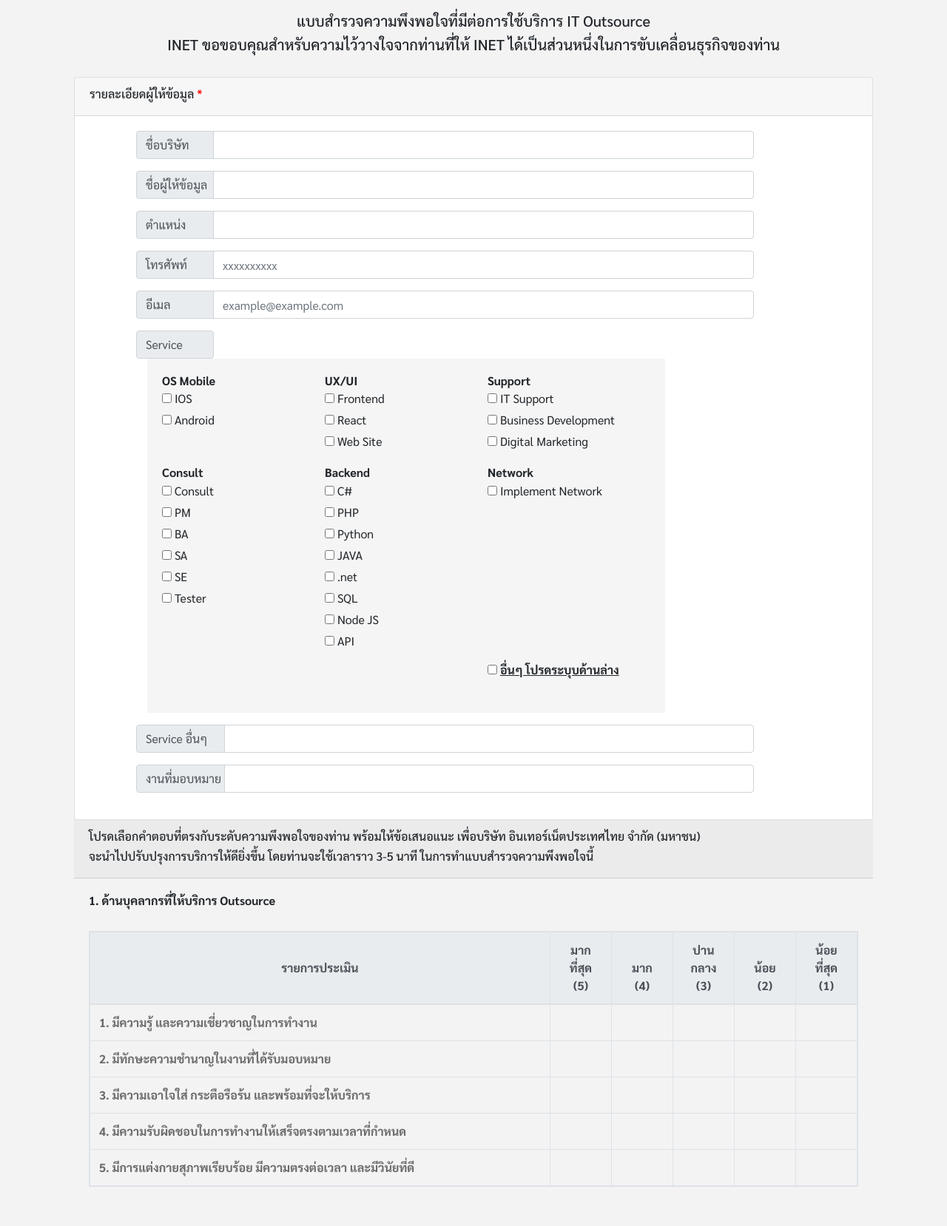
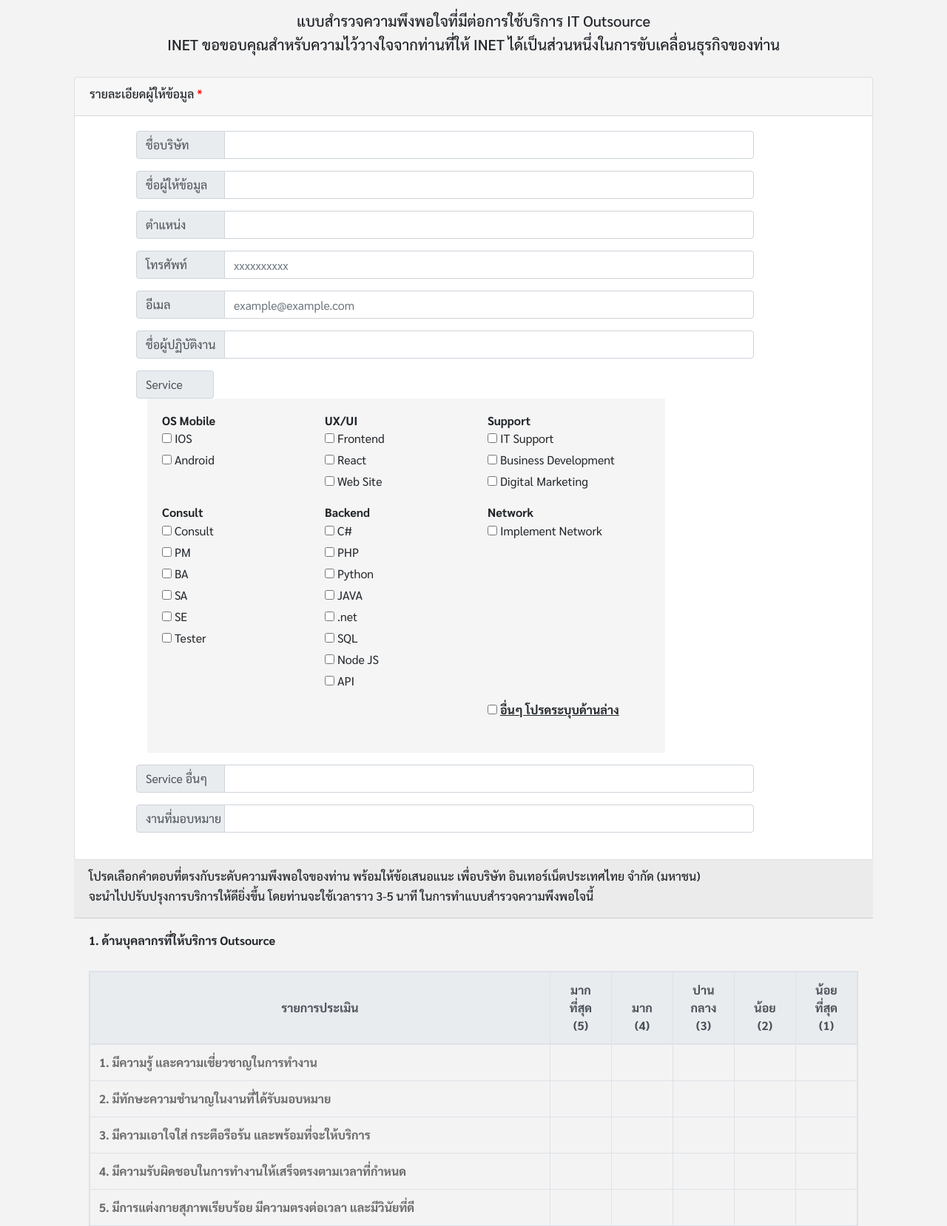
Before and after one commit to watsayod/sqa_custmer_v3, a PHP site: page / in a window 1280 px wide. Shown: the part 70-1728 px from the top of the page at 74% size. Run offline with PHP 8.4, Linux system fonts and the light colour scheme; some libraries are stand-ins or nearby versions.

Commit message:
Add Customer Employee

```diff
--- a/admin_page.php
+++ b/admin_page.php
@@ -49,6 +49,7 @@ include('configdb.php');
         <td>ตำแหน่ง</td>
         <td>โทรศัพท์</td>
         <td>อีเมล</td>
+        <td>ชื่อผู้ปฏิบัติงาน</td>
         <td>Service</td>
         <td>Service อื่นๆ</td>
         <td>Project ที่มอบหมาย</td>
@@ -80,6 +81,7 @@ include('configdb.php');
         echo "<td>" . $row["customer_position"] .  "</td> ";
         echo "<td>" . $row["customer_telephone"] .  "</td> ";
         echo "<td>" . $row["customer_email"] .  "</td> ";
+        echo "<td>" . $row["customer_employee"] .  "</td> ";
         echo "<td>" . $row["customer_service"] . "</td> ";
         echo "<td>" . $row["customer_service_a"] . "</td> ";
         echo "<td>" . $row["customer_project"] . "</td> ";
--- a/exportExcel.php
+++ b/exportExcel.php
@@ -23,6 +23,7 @@ echo '  <tr>
             <td>ตำแหน่ง</td>
             <td>เบอร์โทรศัพท์</td>
             <td>Email</td>
+            <td>ชื่อผู้ปฏิบัติการ</td>
             <td>Service</td>
             <td>Serviceอื่นๆ</td>
             <td>Project ที่มอบหมาย</td>
@@ -51,6 +52,7 @@ while ($row = $res->fetch_array()) {
                 <td>' . $row['customer_position'] . '</td>
                 <td>' . $row['customer_telephone'] . '</td>
                 <td>' . $row['customer_email'] . '</td>
+                <td>' . $row['customer_employee'] . '</td>
                 <td>' . $row['customer_service'] . '</td>
                 <td>' . $row['customer_service_a'] . '</td>
                 <td>' . $row['customer_project'] . '</td>
--- a/head.php
+++ b/head.php
@@ -6,7 +6,6 @@
   <title>SQA Customer</title>
 
   <!-- Font -->
-  <!-- <link href="https://fonts.googleapis.com/css?family=Kanit:100,100i,200,200i,300,300i,400,400i,500,500i,600,600i,700,700i,800,800i,900,900i&amp;subset=latin-ext,thai" rel="stylesheet"> -->
   <link href="https://fonts.googleapis.com/css?family=Sarabun:100,100i,200,200i,300,300i,400,400i,500,500i,600,600i,700,700i,800,800i&display=swap&subset=thai" rel="stylesheet">
 
 
@@ -28,7 +27,6 @@
   <style>
 
     body {
-      /* font-family: 'Kanit', sans-serif; */
       font-family: 'Sarabun', sans-serif;
       background-color: #f3f3f4;
       text-align: justify;
--- a/index.php
+++ b/index.php
@@ -30,7 +30,7 @@
             <div class="col-sm-10">
               <div class="input-group mx-sm-5 mb-3">
                 <div class="input-group-prepend">
-                  <span style="width: 105px;" class="input-group-text" id="inputGroup-sizing-default">ชื่อบริษัท</span>
+                  <span style="width: 120px;" class="input-group-text" id="inputGroup-sizing-default">ชื่อบริษัท</span>
                 </div>
                 <input type="text" class="form-control" id="company_name" name="company_name" aria-label="Sizing example input" aria-describedby="inputGroup-sizing-default" required>
               </div>
@@ -38,7 +38,7 @@
             <div class="col-sm-10">
               <div class="input-group mx-sm-5 mb-3">
                 <div class="input-group-prepend">
-                  <span style="width: 105px;" class="input-group-text" id="inputGroup-sizing-default">ชื่อผู้ให้ข้อมูล</span>
+                  <span style="width: 120px;" class="input-group-text" id="inputGroup-sizing-default">ชื่อผู้ให้ข้อมูล</span>
                 </div>
                 <input type="text" class="form-control" id="customer_name" name="customer_name" aria-label="Sizing example input" aria-describedby="inputGroup-sizing-default" required>
               </div>
@@ -46,7 +46,7 @@
             <div class="col-sm-10">
               <div class="input-group mx-sm-5 mb-3">
                 <div class="input-group-prepend">
-                  <span style="width: 105px;" class="input-group-text" id="inputGroup-sizing-default">ตำแหน่ง</span>
+                  <span style="width: 120px;" class="input-group-text" id="inputGroup-sizing-default">ตำแหน่ง</span>
                 </div>
                 <input type="text" class="form-control" id="customer_position" name="customer_position" aria-label="Sizing example input" aria-describedby="inputGroup-sizing-default" >
               </div>
@@ -54,7 +54,7 @@
             <div class="col-sm-10">
               <div class="input-group mx-sm-5 mb-3">
                 <div class="input-group-prepend">
-                  <span style="width: 105px;" class="input-group-text" id="inputGroup-sizing-default">โทรศัพท์</span>
+                  <span style="width: 120px;" class="input-group-text" id="inputGroup-sizing-default">โทรศัพท์</span>
                 </div>
                 <input type="tel" class="form-control" id="customer_telephone" name="customer_telephone" aria-label="Sizing example input" aria-describedby="inputGroup-sizing-default" placeholder="xxxxxxxxxx" pattern="[0-9]{3}[0-9]{3}[0-9]{4}" maxlength="10" title="กรุณากรอกเบอร์โทรศัพท์ให้ถูกต้อง" required>
               </div>
@@ -62,9 +62,17 @@
             <div class="col-sm-10">
               <div class="input-group mx-sm-5 mb-3">
                 <div class="input-group-prepend">
-                  <span style="width: 105px;" class="input-group-text" id="inputGroup-sizing-default">อีเมล</span>
+                  <span style="width: 120px;" class="input-group-text" id="inputGroup-sizing-default">อีเมล</span>
                 </div>
                 <input class="form-control" id="customer_email" name="customer_email" aria-label="Sizing example input" aria-describedby="inputGroup-sizing-default" placeholder="example@example.com" type="email" pattern="[a-zA-Z0-9!#$%&amp;'*+\/=?^_`{|}~.-]+@[a-zA-Z0-9-]+(\.[a-zA-Z0-9-]+)*" title="กรุณาตรวจสอบรูปแบบ E-mail" required />
+              </div>
+            </div>
+            <div class="col-sm-10">
+              <div class="input-group mx-sm-5 mb-3">
+                <div class="input-group-prepend">
+                  <span style="width: 120px;" class="input-group-text" id="inputGroup-sizing-default">ชื่อผู้ปฏิบัติงาน</span>
+                </div>
+                <input type="text" class="form-control" id="customer_employee" name="customer_employee" aria-label="Sizing example input" aria-describedby="inputGroup-sizing-default" required>
               </div>
             </div>
 
--- a/sqa_customer_v3.sql
+++ b/sqa_customer_v3.sql
@@ -36,6 +36,7 @@ CREATE TABLE `answers` (
   `customer_position` varchar(999) NOT NULL,
   `customer_telephone` varchar(10) NOT NULL,
   `customer_email` varchar(100) NOT NULL,
+  `customer_employee` varchar(100) NOT NULL,
   `customer_service` varchar(999) NOT NULL,
   `customer_service_a` varchar(5000) NOT NULL,
   `customer_project` varchar(5000) NOT NULL,
```
Also changed, not shown: checksubmit.php (+5 -3 lines).
